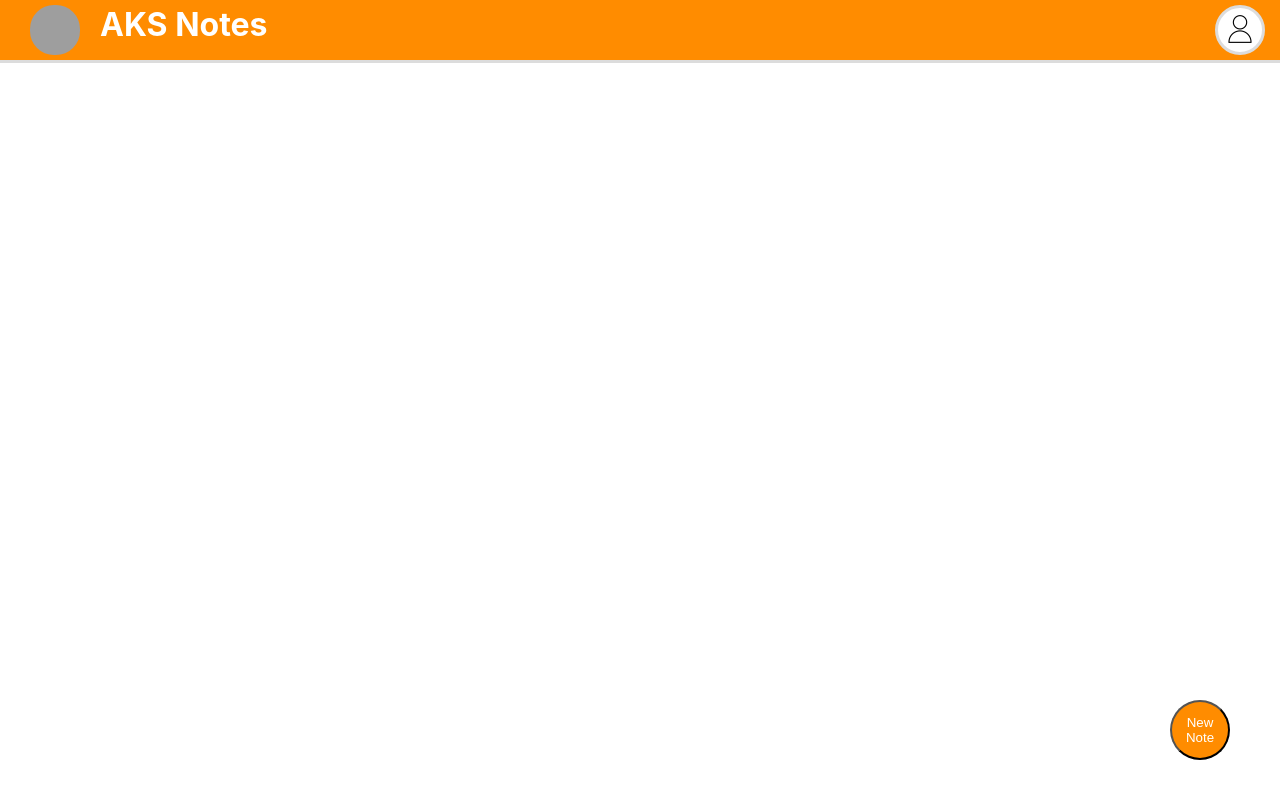
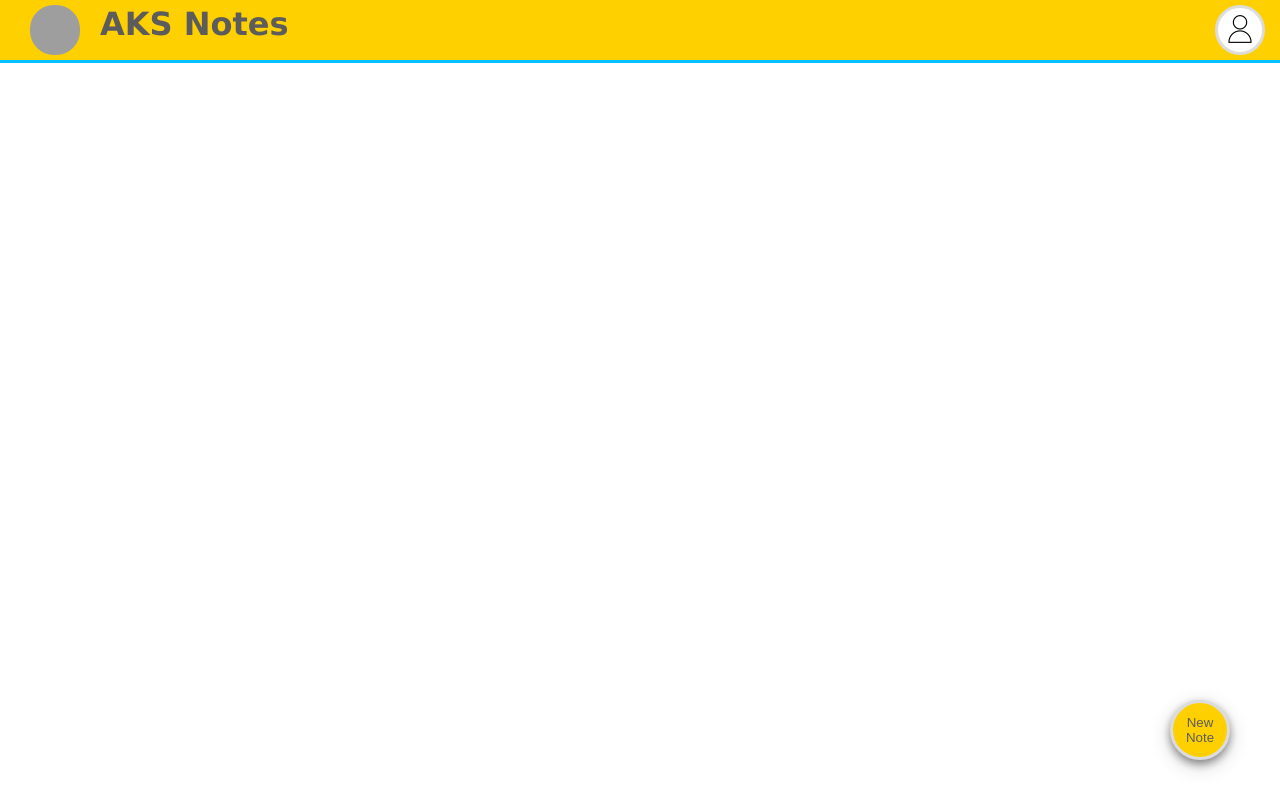
Before and after one commit to AzureKingStudios/azureking-notes, a React (Create React App) app in the folder client/: page / in a window 1280 px wide. Built offline with nearby package versions, Linux system fonts and the light colour scheme; grey boxes are pictures that could not be loaded.

Commit message:
CSS updates

```diff
--- a/client/src/App.css
+++ b/client/src/App.css
@@ -1,3 +1,7 @@
+body {
+  font-family: 'Lucida Sans', 'Lucida Sans Regular', 'Lucida Grande', 'Lucida Sans Unicode', Geneva, Verdana, sans-serif
+}
+
 .App {
   text-align: center;
 }
@@ -34,8 +38,8 @@
 
 /* ================== Header ============================ */
 .notes-header {
-  background-color: #FF8C00;
-  border-bottom: 3px solid #DCDCDC;
+  background-color: #ffd000;
+  border-bottom: 3px solid #00bfff;
   width: 100%;
   height: 60px;
 }
@@ -43,7 +47,7 @@
 .header-title {
   margin-top: 13px;
   font-size: 20px;
-  color: white;
+  color: #5c5c5c;
   float: left;
   cursor: pointer;
 }
@@ -78,10 +82,10 @@
 .header-logo {
   width: 50px;
   height: 50px;
-  margin-top: 5px;
   border-radius: 24px;
   float: left;
   cursor: pointer;
+  margin: 5px 10px 0px 15px;
 }
 
 @media screen and (min-width: 900px) {
@@ -104,6 +108,8 @@
   width: 100%;
   align-items: baseline;
   padding: 0px;
+  max-width: 950px;
+  margin: auto;
 }
 
 .new-note {
@@ -115,8 +121,10 @@
   right: 20px;
   z-index: 1;
   cursor: pointer;
-  background-color: #FF8C00;
-  color: white;
+  background-color: #ffd000;
+  color: #5c5c5c;
+  border: 3px solid #DCDCDC;
+  box-shadow: 0 4px 8px 0 rgba(0, 0, 0, 0.4), 0 6px 20px 0 rgba(0, 0, 0, 0.19);
 }
 
 @media screen and (min-width: 900px) {
@@ -143,19 +151,18 @@
 .note-modal-content {
   background-color: white;
   width: calc(100% - 20px);
-  /* margin-top: 12px; */
-  /* margin-left: calc(50% - 300px); */
-  /* margin-left: 8%; */
   padding: 10px;
   border-radius: 15px;
   height: calc(100% - 20px);
 }
 
 .note-input-body {
-  /* width: 595px; */
   height: calc(100% - 85px);
   overflow: auto;
-  /* border-radius: 15px; */
+}
+
+.note-input-title {
+  font-weight: bold;
 }
 
 .note-input-title, .note-input-body {
@@ -165,6 +172,20 @@
   border-radius: 15px;
   padding: 5px;
 }
+
+@media screen and (min-width: 900px) {
+  .note-modal-content {
+    width: 600px;
+    margin-left: calc(50% - 300px);
+    height: 385px;
+  }
+
+  .note-input-body {
+    height: 300px;
+  }
+}
+
+/* ========================== Modal Buttons ========================= */
 
 .modal-btn-container {
   height: 30px;
@@ -190,20 +211,6 @@
   background-color: white;
   font-size: 16px;
   cursor: pointer;
-}
-
-@media screen and (min-width: 900px) {
-  .note-modal-content {
-    width: 600px;
-    margin-left: calc(50% - 300px);
-    height: 385px;
-  }
-
-  .note-input-body {
-    /* width: 595px; */
-    height: 300px;
-    /* border-radius: 15px; */
-  }
 }
 
 /* ======================== Single Note ========================= */
```
